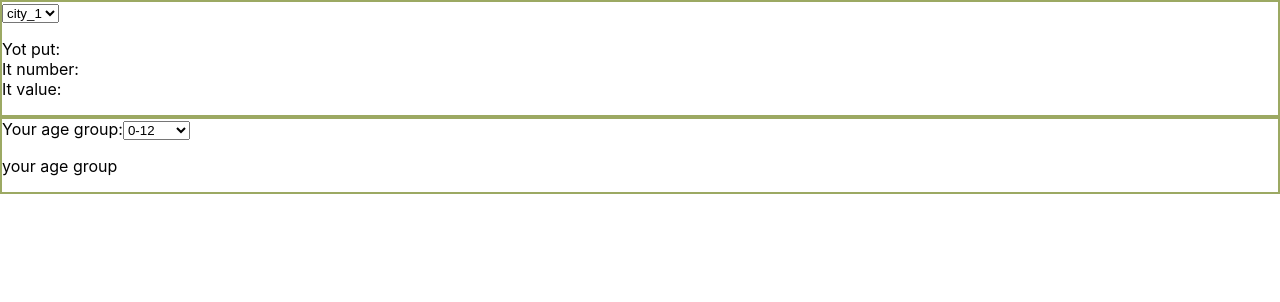
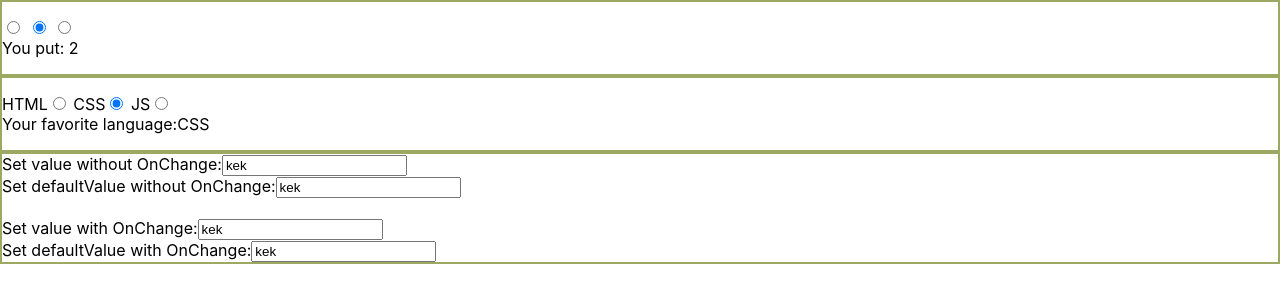
Before and after one commit to eBenya/ReactLessons, a React (Create React App) app: page / in a window 1280 px wide. Shown: the top 302 px of the page. Built offline with nearby package versions, Linux system fonts and the light colour scheme.

Commit message:
States. Radio and defaultValues

```diff
--- a/src/App.js
+++ b/src/App.js
@@ -2,49 +2,56 @@ import React, { useState } from 'react';
 
 
 function App() {
-	let cityes = ['city_1', 'city_2', 'city_3', 'city_4', 'city_5', 'city_6', 'city_7', 'city_8', 'city_9', 'city_0'];
-	let [city, setCity] = useState('');
+	const arr = ['', '', ''];
+	const languages = ['HTML', 'CSS', 'JS'];
+	const [value, setValue] = useState(1);
+	const [language, setLanguage] = useState(1);
 
-	function cityRender(name, i) {
+	function renderRadio(nameR, val, iterator, state, setVal) {
 		return (
-			<option key={i}>{name}{i}</option>
+			<span key={iterator}>
+				{val}
+				<input
+					type="radio"
+					name={nameR}
+					value={iterator}
+					checked={state == iterator ? true : false}
+					onChange={(e) => setVal(e.target.value)}
+				/>{'   '}
+			</span>
 		);
 	}
-
-	const opts = cityes.map((content, i) => {
-		return <option key={i} value={i}>{content}</option> // cityRender(content, i);
+	let op = arr.map((val, i) => {
+		return renderRadio('radio', val, i, value, setValue);
+	});
+	let langs = languages.map((val, i) => {
+		return renderRadio('lang', val, i, language, setLanguage);
 	});
 
-	const [value, setValue] = useState('');
+	const [deffault, setDeffault] = useState('kek');
+
 	return (
 		<>
 			<div className="borderedDiv">
-				<select value={city} onChange={(e) => setCity(e.target.value)}>
-					{opts}
-				</select>
 				<p>
-					Yot put: {city}	<br/>
-					It number: {city} <br/>
-					It value: {cityes[city]}
+					{op} <br />
+					You put: {Number(value) + 1}
 				</p>
 			</div>
 			<div className="borderedDiv">
-				Your age group:
-				<select value={value} onChange={event => setValue(event.target.value)}>
-					<option value="1">0-12</option>
-					<option value="2">13-17</option>
-					<option value="3">18-25</option>
-					<option value="4">over 25</option>
-				</select>
 				<p>
-					your age group
-					{value === '1' && ' from 0 to 12'}
-					{value === '2' && ' from 12 to 17'}
-					{value === '3' && ' from 18 to 25'}
-					{value === '4' && ' over 25'}
+					{langs} <br />
+						Your favorite language:{languages[language]} <br />
+					{languages[language] === languages[2] ? 'Krasauchegg!!!' : ''}
 				</p>
 			</div>
+			<div className="borderedDiv">
+				Set value without OnChange:<input value={deffault}/> <br/>
+				Set defaultValue without OnChange:<input defaultValue={deffault}/> <br/><br/>
 
+				Set value with OnChange:<input value={deffault} onChange={e=>setDeffault(e.target.value)}/> <br/>
+				Set defaultValue with OnChange:<input defaultValue={deffault} onChange={e=>setDeffault(e.target.value)}/><br/>
+			</div>
 		</>
 	);
 }
```
